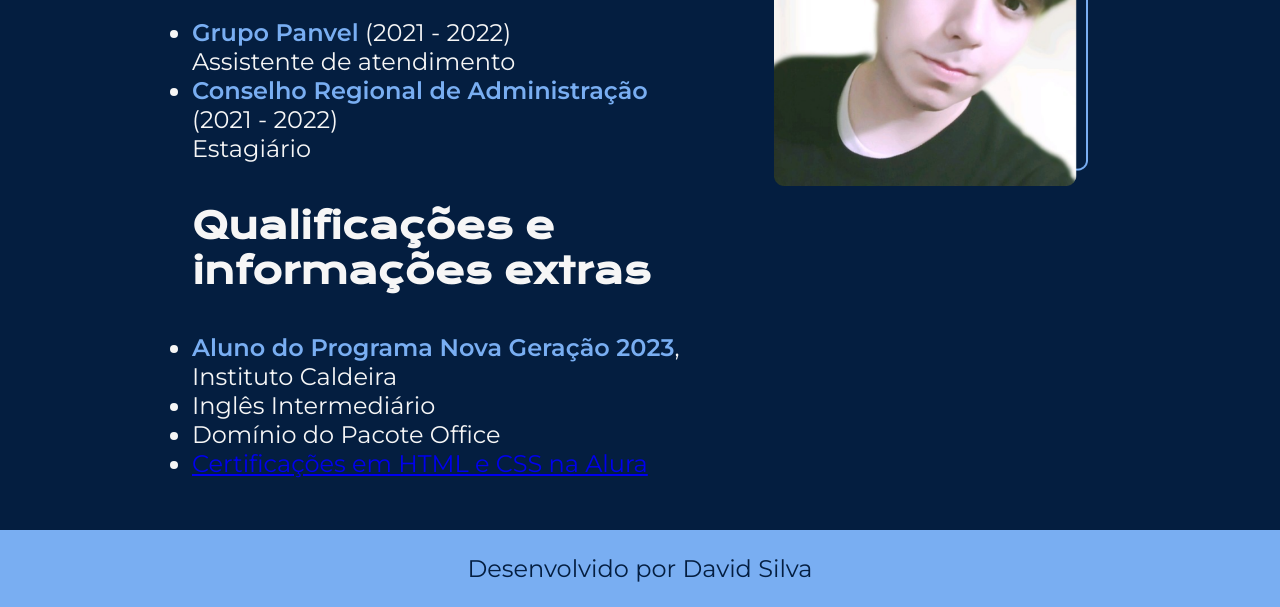
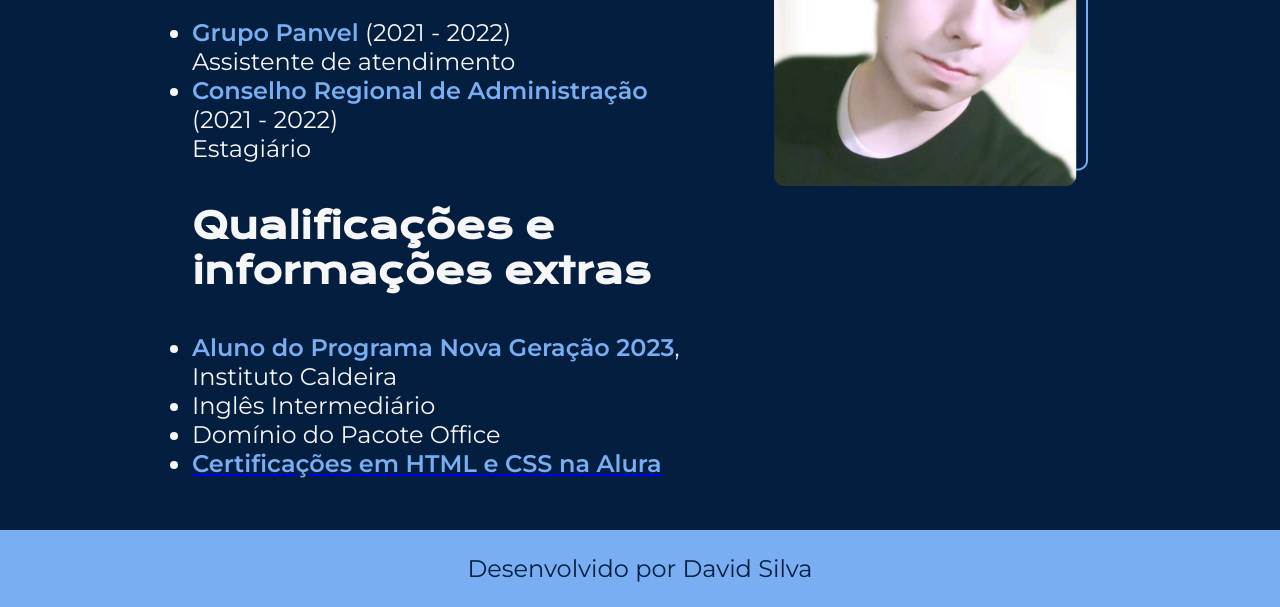
Before and after one commit to davsteixeira/portfolio, a plain HTML site: page curriculum.html in a window 1280 px wide. Shown: the part 593-1200 px from the top of the page. Drawn offline with nearby package versions, Linux system fonts and the light colour scheme.

Commit message:
Add files via upload

```diff
--- a/curriculum.html
+++ b/curriculum.html
@@ -34,7 +34,7 @@
                 <li><strong class="titulo-destaque">Aluno do Programa Nova Geração 2023</strong>, Instituto Caldeira</li>
                 <li>Inglês Intermediário</li>
                 <li>Domínio do Pacote Office</li>
-                <li><a href="https://cursos.alura.com.br/user/davstx">Certificações em HTML e CSS na Alura</a></li>
+                <li><a href="https://cursos.alura.com.br/user/davstx"><strong class="titulo-destaque">Certificações em HTML e CSS na Alura</strong></a></li>
             </ul>
 
         </section>
```
